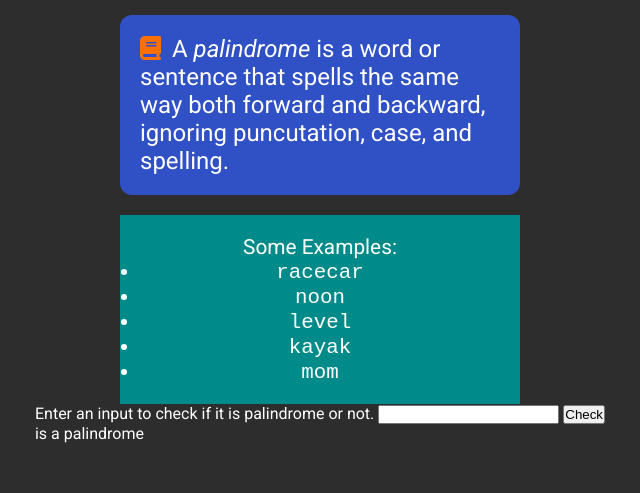
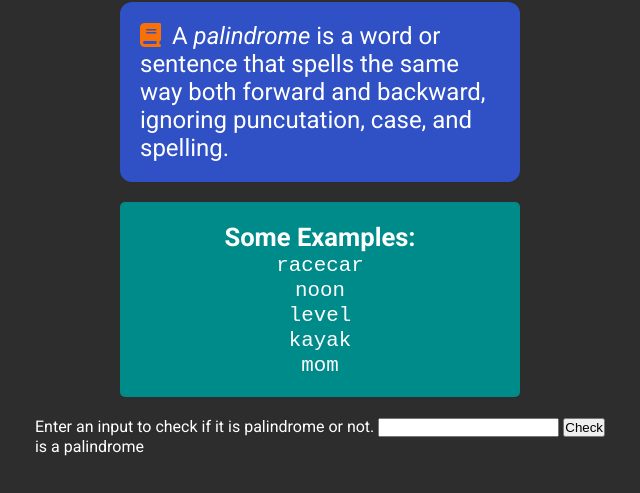
Before and after one commit to dipen223/palindromeChecker, a plain HTML site: page index.html in a window 1280 px wide. Shown: the part 215-708 px from the top of the page, without its empty margins (320-960 px from the left). Drawn offline with Linux system fonts and the light colour scheme.

Commit message:
Style li items of palindrome-examples

```diff
--- a/styles.css
+++ b/styles.css
@@ -53,4 +53,15 @@ body{
     text-align: center;
     background-color:darkcyan;
     font-size: 1.3rem;
+    border-radius: 5px;
+    margin-bottom: 20px;
 }
+
+.palindrome-examples p{
+    font-weight: bold;
+    font-size: 1.6rem;
+}
+.palindrome-examples li{
+    list-style: none;
+
+}
```
